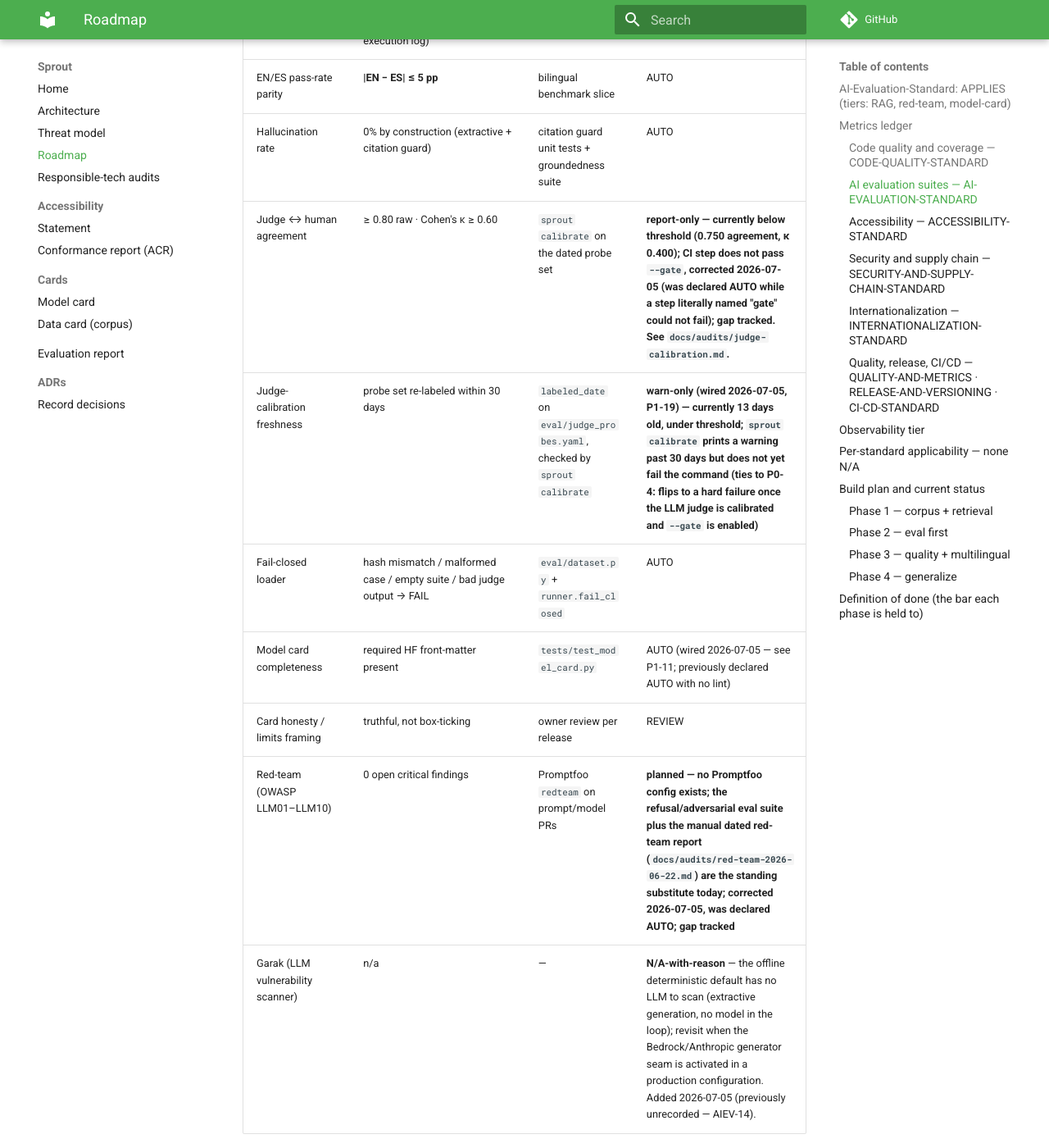
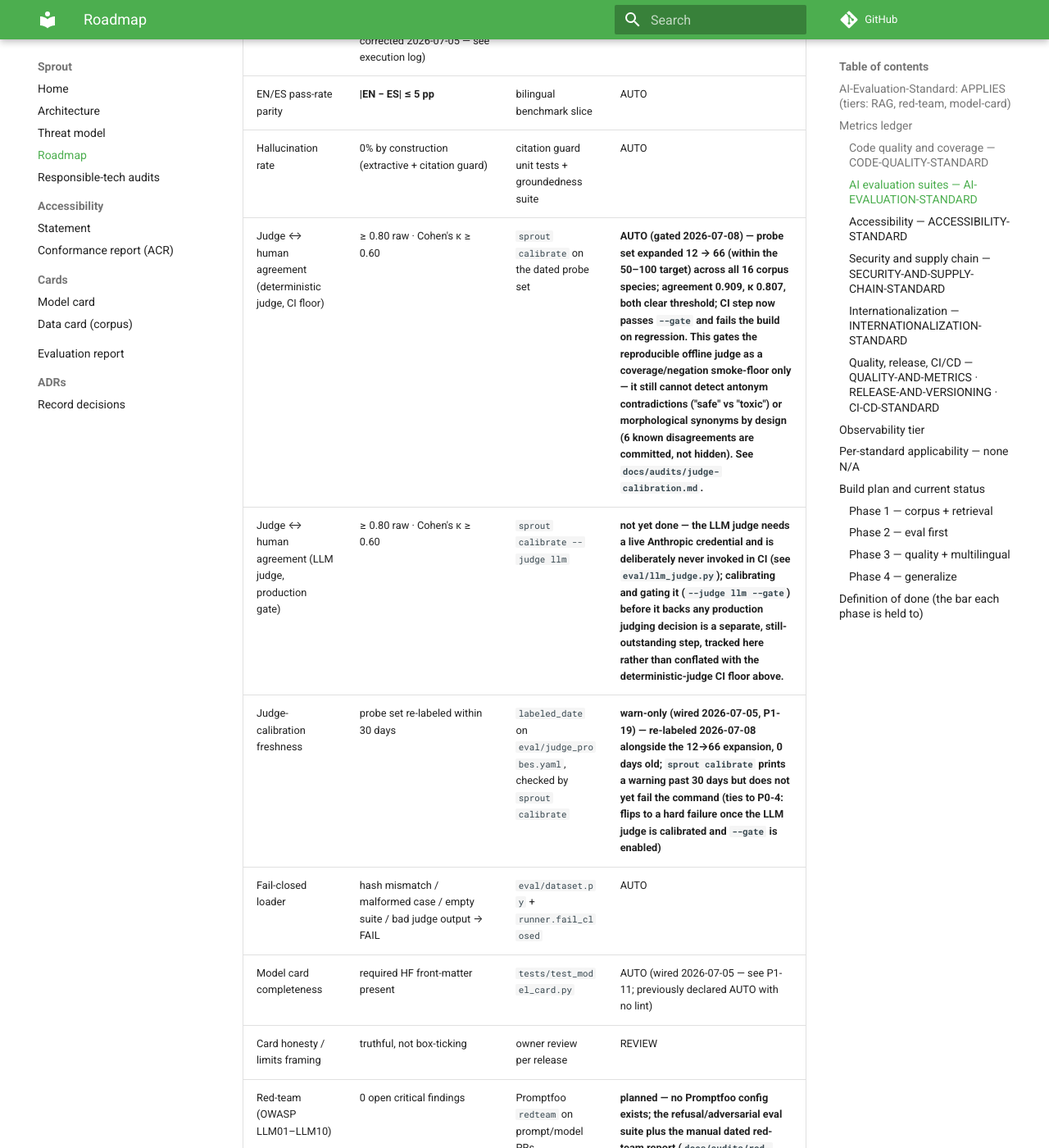
Before and after one commit to ChelseaKR/sprout, an MkDocs documentation site: the page built from docs/ROADMAP.md, in a window 1280 px wide and 1400 px high, scrolled down 2597 px. Shown: the whole window at 82% size. Built offline with MkDocs 1.6.1 and Material for MkDocs 9.7.7, drawn with Linux system fonts in a browser that asks for light colours; comment, search, counter and statistics services are not loaded; some of the changed text lies outside the part shown.

Commit message:
feat: expand judge-calibration probe set 12→66 and gate CI on it
phase2-calibration-probe-set-undersized: the committed judge-calibration
probe set had only 12 labeled probes against the stated 50-100 target and
failed the agreement/kappa threshold (0.750/0.400), so the CI step ran
report-only. Expand eval/judge_probes.yaml to 66 probes spanning all 16
corpus species (entails/contains/equivalent), re-label (labeled_date
2026-07-08), and flip the CI step to `sprout calibrate --gate` now that it
clears the threshold (agreement 0.909, kappa 0.807; ci-gate -> eval-a11y).

Keeps 6 known-hard disagreements (antonym contradictions, morphological
synonyms) committed rather than curated away, since those are exactly the
deterministic judge's documented blind spots. Clarifies in the CLI
docstring, the generated report footer, and docs/ROADMAP.md that this gates
the deterministic judge as a reproducible coverage/negation smoke-floor
only -- calibrating and gating the LLM judge before it backs a real
production judging decision remains separate, outstanding work that needs
live credentials outside CI. `make verify` now includes `calibrate` to
mirror the CI gate set.

Co-Authored-By: Claude Sonnet 5 <noreply@anthropic.com>

```diff
--- a/docs/ROADMAP.md
+++ b/docs/ROADMAP.md
@@ -65,8 +65,9 @@ the statistical gate is on (see `runner.py::_apply_statistical_gate`).
 | Abstention enforced below threshold | answered cases below 0.25 confidence must have been refusals (ADR-0012, supersedes ADR-0005; corrected 2026-07-05 — see execution log) | calibration suite invariant | AUTO |
 | EN/ES pass-rate parity | **\|EN − ES\| ≤ 5 pp** | bilingual benchmark slice | AUTO |
 | Hallucination rate | 0% by construction (extractive + citation guard) | citation guard unit tests + groundedness suite | AUTO |
-| Judge ↔ human agreement | ≥ 0.80 raw · Cohen's κ ≥ 0.60 | `sprout calibrate` on the dated probe set | **report-only — currently below threshold (0.750 agreement, κ 0.400); CI step does not pass `--gate`, corrected 2026-07-05 (was declared AUTO while a step literally named "gate" could not fail); gap tracked. See `docs/audits/judge-calibration.md`.** |
-| Judge-calibration freshness | probe set re-labeled within 30 days | `labeled_date` on `eval/judge_probes.yaml`, checked by `sprout calibrate` | **warn-only (wired 2026-07-05, P1-19) — currently 13 days old, under threshold; `sprout calibrate` prints a warning past 30 days but does not yet fail the command (ties to P0-4: flips to a hard failure once the LLM judge is calibrated and `--gate` is enabled)** |
+| Judge ↔ human agreement (deterministic judge, CI floor) | ≥ 0.80 raw · Cohen's κ ≥ 0.60 | `sprout calibrate` on the dated probe set | **AUTO (gated 2026-07-08) — probe set expanded 12 → 66 (within the 50–100 target) across all 16 corpus species; agreement 0.909, κ 0.807, both clear threshold; CI step now passes `--gate` and fails the build on regression. This gates the reproducible offline judge as a coverage/negation smoke-floor only — it still cannot detect antonym contradictions ("safe" vs "toxic") or morphological synonyms by design (6 known disagreements are committed, not hidden). See `docs/audits/judge-calibration.md`.** |
+| Judge ↔ human agreement (LLM judge, production gate) | ≥ 0.80 raw · Cohen's κ ≥ 0.60 | `sprout calibrate --judge llm` | **not yet done — the LLM judge needs a live Anthropic credential and is deliberately never invoked in CI (see `eval/llm_judge.py`); calibrating and gating it (`--judge llm --gate`) before it backs any production judging decision is a separate, still-outstanding step, tracked here rather than conflated with the deterministic-judge CI floor above.** |
+| Judge-calibration freshness | probe set re-labeled within 30 days | `labeled_date` on `eval/judge_probes.yaml`, checked by `sprout calibrate` | **warn-only (wired 2026-07-05, P1-19) — re-labeled 2026-07-08 alongside the 12→66 expansion, 0 days old; `sprout calibrate` prints a warning past 30 days but does not yet fail the command (ties to P0-4: flips to a hard failure once the LLM judge is calibrated and `--gate` is enabled)** |
 | Fail-closed loader | hash mismatch / malformed case / empty suite / bad judge output → FAIL | `eval/dataset.py` + `runner.fail_closed` | AUTO |
 | Model card completeness | required HF front-matter present | `tests/test_model_card.py` | AUTO (wired 2026-07-05 — see P1-11; previously declared AUTO with no lint) |
 | Card honesty / limits framing | truthful, not box-ticking | owner review per release | REVIEW |
@@ -212,11 +213,16 @@ the CI smoke suite. Commit a baseline scoreboard, mediocre numbers included.*
   (exceeds the 120+ target). `docs/audits/eval-baseline.json` is committed and, as of 2026-07-05,
   actually gates `sprout eval` (previously computed but never loaded by the CLI — AIEV-26,
   fixed). The eval job (`eval-a11y` in `ci.yml`) is inside the required `ci-gate` check. The
-  judge-calibration probe set (`eval/judge_probes.yaml`, 12 probes) is committed and its κ is
-  measured — but **fails** the standard's threshold (agreement 0.750 < 0.80, κ 0.400 < 0.60;
-  report-only in CI, gap tracked — see AI evaluation suites table above).
-- Outstanding: expand/re-label the calibration probe set (currently 12, target 50–100) until it
-  clears the threshold, then flip the CI step to `--gate`.
+  judge-calibration probe set (`eval/judge_probes.yaml`, expanded 2026-07-08 from 12 to **66
+  probes** across all 16 corpus species — within the 50–100 target) is committed and its κ is
+  measured, and now **clears** the standard's threshold (agreement 0.909 ≥ 0.80, κ 0.807 ≥ 0.60);
+  the CI step passes `--gate` and fails the build on regression — see AI evaluation suites table
+  above and `docs/audits/judge-calibration.md`.
+- Outstanding: this gates the *deterministic* judge as a reproducible coverage/negation
+  smoke-floor only — it still cannot detect antonym contradictions or morphological synonyms by
+  design (6 known disagreements are committed, not hidden). Calibrating and gating the *LLM*
+  judge (`--judge llm --gate`) before it backs a real production judging decision is separate,
+  still-outstanding work that needs a live Anthropic credential and cannot run in CI.
 
 ### Phase 3 — quality + multilingual
 *Tune retrieval/prompts against eval failures only; add calibration suite and abstention; Spanish
```
Also changed, not shown: README.md (+1 -1 lines), docs/audits/judge-calibration.json (+16 -13 lines), docs/audits/judge-calibration.md (+8 -8 lines), 5 other files.
